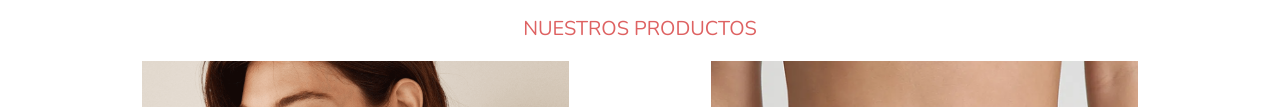
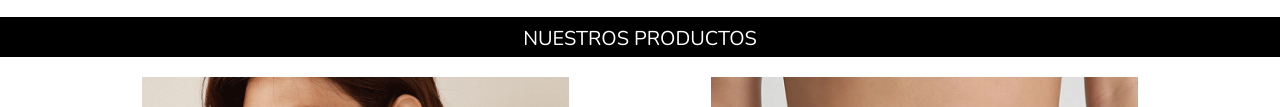
Before and after one commit to VeroVipputo/mi-proyecto, a website: page index.html in a window 1280 px wide. Shown: the part 1455-1562 px from the top of the page. Drawn offline with nearby package versions, Linux system fonts and the light colour scheme.

Commit message:
20211021 v4

```diff
--- a/index.html
+++ b/index.html
@@ -84,7 +84,7 @@
         <div class="container-fluid">
             <section class="row seccion">
                 <div class="titulo col-md-2">
-                    <h1 class="titulo__principal"><strong>I LOVE MY STYLE</strong></h1>
+                    <h2 class="titulo__principal"><strong>I LOVE MY STYLE</strong></h2>
                 </div>
                 <div class="col-xs-12 col-md-5">
                     <img class="photo" src="img/5.png" alt="modelo 1">
@@ -95,7 +95,7 @@
             </section><!--Fin sección-->
         </div><!--Fin container-fluid-->
         <div class="tituloProductos">
-            <h2>NUESTROS PRODUCTOS</h2>
+            <h1>NUESTROS PRODUCTOS</h1>
         </div><!--Fin titulo-->
         <section class="productos_img">
             <div class="productos_contenido">
--- a/sass/_index.scss
+++ b/sass/_index.scss
@@ -94,10 +94,16 @@ header{
 .photo{
     @include size(100%, 100%)
 }
-
 .tituloProductos{
     @extend .titulo__principal;
-    margin: 20px;
+    margin: 20px 0;
+    h1{
+        font-size: 20px;
+        background: $negro;
+        color:$blanco;
+        height: 40px;
+        padding: 10px;
+    }
 }
 .productos_img{
     display: flex;
```
Also changed, not shown: css/style.css.
